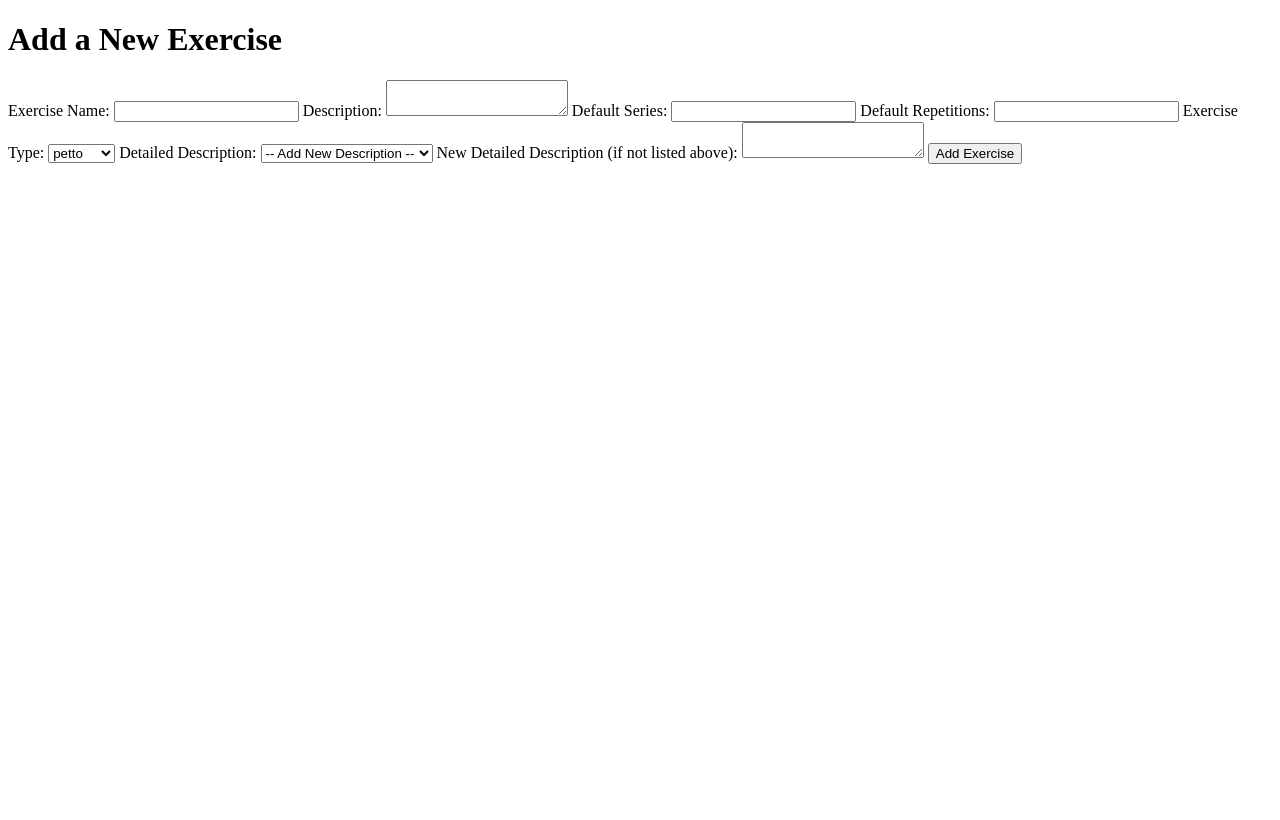
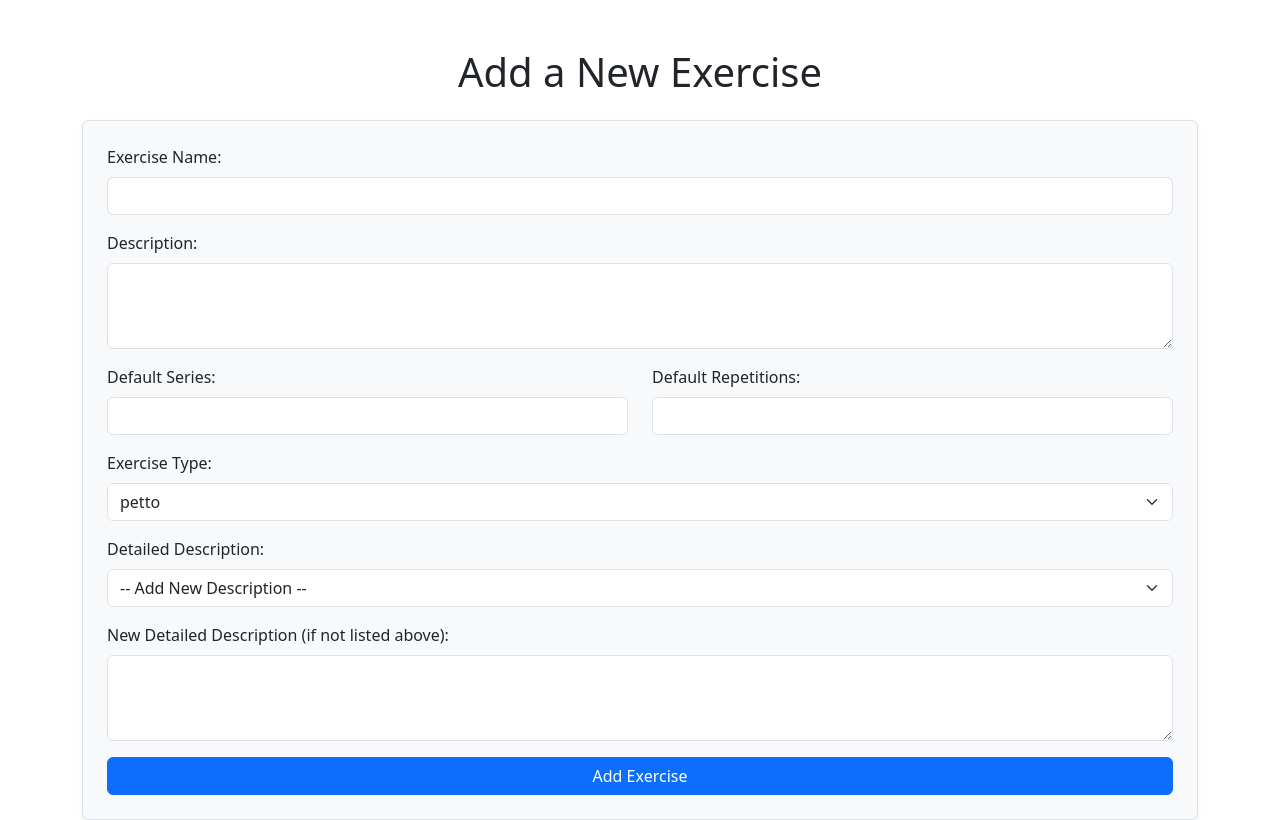
Before and after one commit to 88KEVIN88/Fitness_tracker_Web_app, a PHP site: page /views/add_exercise.php in a window 1280 px wide. Before the commit the page ends 164 px from the top, so only its background shows below. Run offline with PHP 8.4, Linux system fonts and the light colour scheme; data comes from the database, SQL or seed files in the repository.

Commit message:
Aggiunta grafica accattivante

```diff
--- a/views/add_exercise.php
+++ b/views/add_exercise.php
@@ -4,9 +4,14 @@
     <meta charset="UTF-8">
     <meta name="viewport" content="width=device-width, initial-scale=1.0">
     <title>Add New Exercise</title>
+    <!-- Bootstrap CSS -->
+    <link href="https://cdn.jsdelivr.net/npm/bootstrap@5.3.0-alpha1/dist/css/bootstrap.min.css" rel="stylesheet">
+    <!-- Optional: Font Awesome for icons -->
+    <link href="https://cdnjs.cloudflare.com/ajax/libs/font-awesome/6.0.0-beta3/css/all.min.css" rel="stylesheet">
 </head>
 <body>
-    <h1>Add a New Exercise</h1>
+    <div class="container mt-5">
+        <h1 class="mb-4 text-center">Add a New Exercise</h1>
         <?php
         include '../config/db.php';
 
@@ -24,30 +29,42 @@
         }
         $descriptions = $resultDescriptions->fetch_all(MYSQLI_ASSOC);
         ?>
-    <form method="POST" action="../handlers/addExerciseHandler.php">
-        <label for="exercise_name">Exercise Name:</label>
-        <input type="text" id="exercise_name" name="exercise_name" required>
+        <form method="POST" action="../handlers/addExerciseHandler.php" class="p-4 border rounded shadow-sm bg-light">
+            <div class="mb-3">
+                <label for="exercise_name" class="form-label">Exercise Name:</label>
+                <input type="text" id="exercise_name" name="exercise_name" class="form-control" required>
+            </div>
 
-        <label for="description">Description:</label>
-        <textarea id="description" name="description" required></textarea>
+            <div class="mb-3">
+                <label for="description" class="form-label">Description:</label>
+                <textarea id="description" name="description" class="form-control" rows="3" required></textarea>
+            </div>
 
-        <label for="series">Default Series:</label>
-        <input type="number" id="series" name="series" required min="1">
+            <div class="row mb-3">
+                <div class="col-md-6">
+                    <label for="series" class="form-label">Default Series:</label>
+                    <input type="number" id="series" name="series" class="form-control" required min="1">
+                </div>
+                <div class="col-md-6">
+                    <label for="repetitions" class="form-label">Default Repetitions:</label>
+                    <input type="number" id="repetitions" name="repetitions" class="form-control" required min="1">
+                </div>
+            </div>
 
-        <label for="repetitions">Default Repetitions:</label>
-        <input type="number" id="repetitions" name="repetitions" required min="1">
-
-        <label for="type_id">Exercise Type:</label>
-        <select id="type_id" name="type_id" required>
+            <div class="mb-3">
+                <label for="type_id" class="form-label">Exercise Type:</label>
+                <select id="type_id" name="type_id" class="form-select" required>
                     <?php foreach ($types as $type): ?>
                         <option value="<?= htmlspecialchars($type['id_tipo']) ?>">
                             <?= htmlspecialchars($type['nome_tipo']) ?>
                         </option>
                     <?php endforeach; ?>
                 </select>
+            </div>
 
-        <label for="description_id">Detailed Description:</label>
-        <select id="description_id" name="description_id">
+            <div class="mb-3">
+                <label for="description_id" class="form-label">Detailed Description:</label>
+                <select id="description_id" name="description_id" class="form-select">
                     <option value="">-- Add New Description --</option>
                     <?php foreach ($descriptions as $description): ?>
                         <option value="<?= htmlspecialchars($description['id_descrizione']) ?>">
@@ -55,11 +72,18 @@
                         </option>
                     <?php endforeach; ?>
                 </select>
+            </div>
 
-        <label for="new_description">New Detailed Description (if not listed above):</label>
-        <textarea id="new_description" name="new_description"></textarea>
+            <div class="mb-3">
+                <label for="new_description" class="form-label">New Detailed Description (if not listed above):</label>
+                <textarea id="new_description" name="new_description" class="form-control" rows="3"></textarea>
+            </div>
 
-        <button type="submit">Add Exercise</button>
+            <button type="submit" class="btn btn-primary w-100">Add Exercise</button>
         </form>
+    </div>
+
+    <!-- Bootstrap Bundle with Popper -->
+    <script src="https://cdn.jsdelivr.net/npm/bootstrap@5.3.0-alpha1/dist/js/bootstrap.bundle.min.js"></script>
 </body>
 </html>
--- a/views/dashboard.php
+++ b/views/dashboard.php
@@ -33,7 +33,7 @@ if ($stmt) {
     </div>
     <div class="mb-3">
         <a href="add_scheda.php" class="btn btn-primary">Nuova scheda</a>
-        <a href="add_exercise.php" class="btn btn-success">Aggiungi esercizis</a>
+        <a href="add_exercise.php" class="btn btn-success">Aggiungi esercizio</a>
         <a href="log_exercise.php" class="btn btn-warning">Registra esercizio</a>
         <a href="exercise_history.php" class="btn btn-info">Storico</a>
     </div>
```
Also changed, not shown: views/add_scheda.php (+24 -9 lines). Lines whose indentation alone changed are shown as unchanged.
